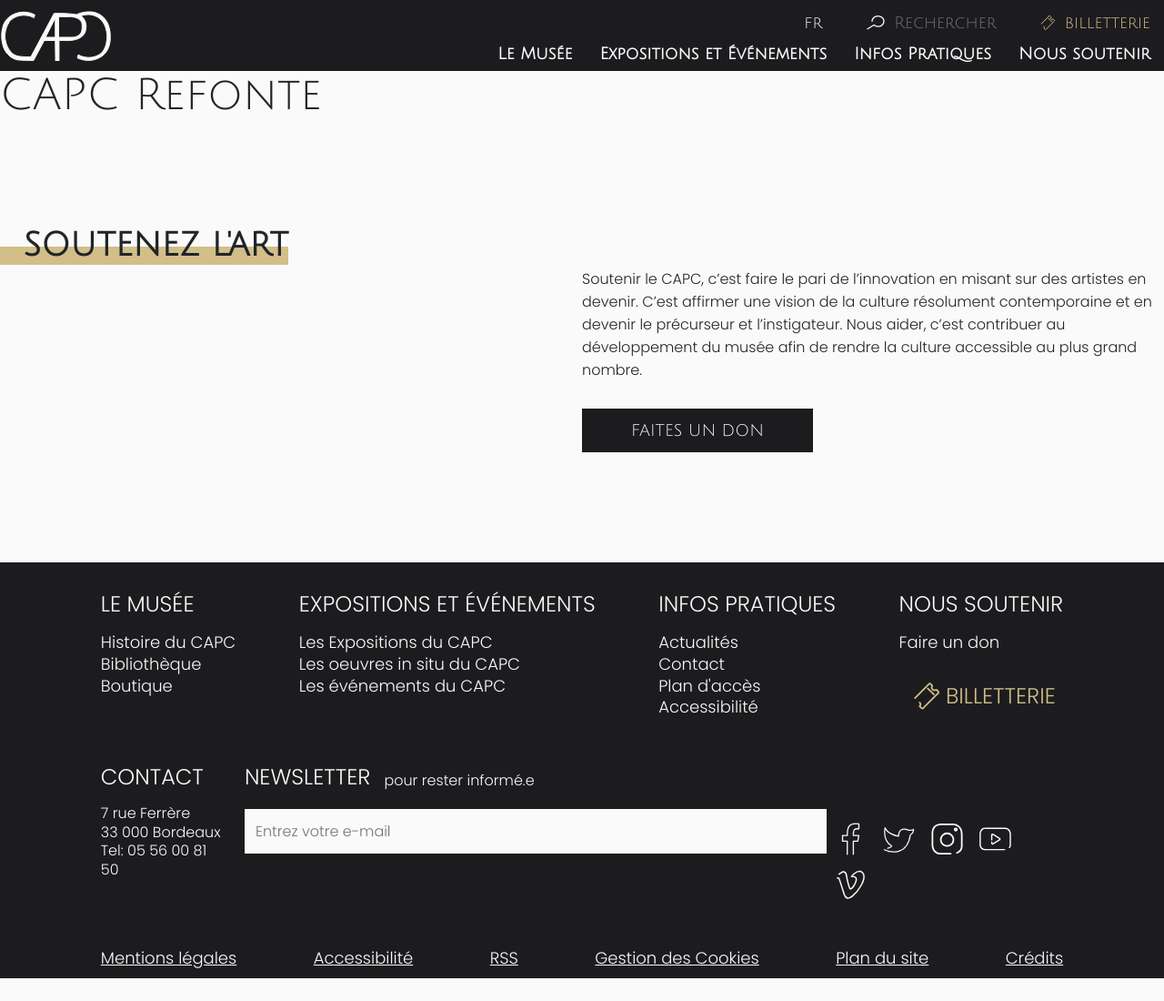
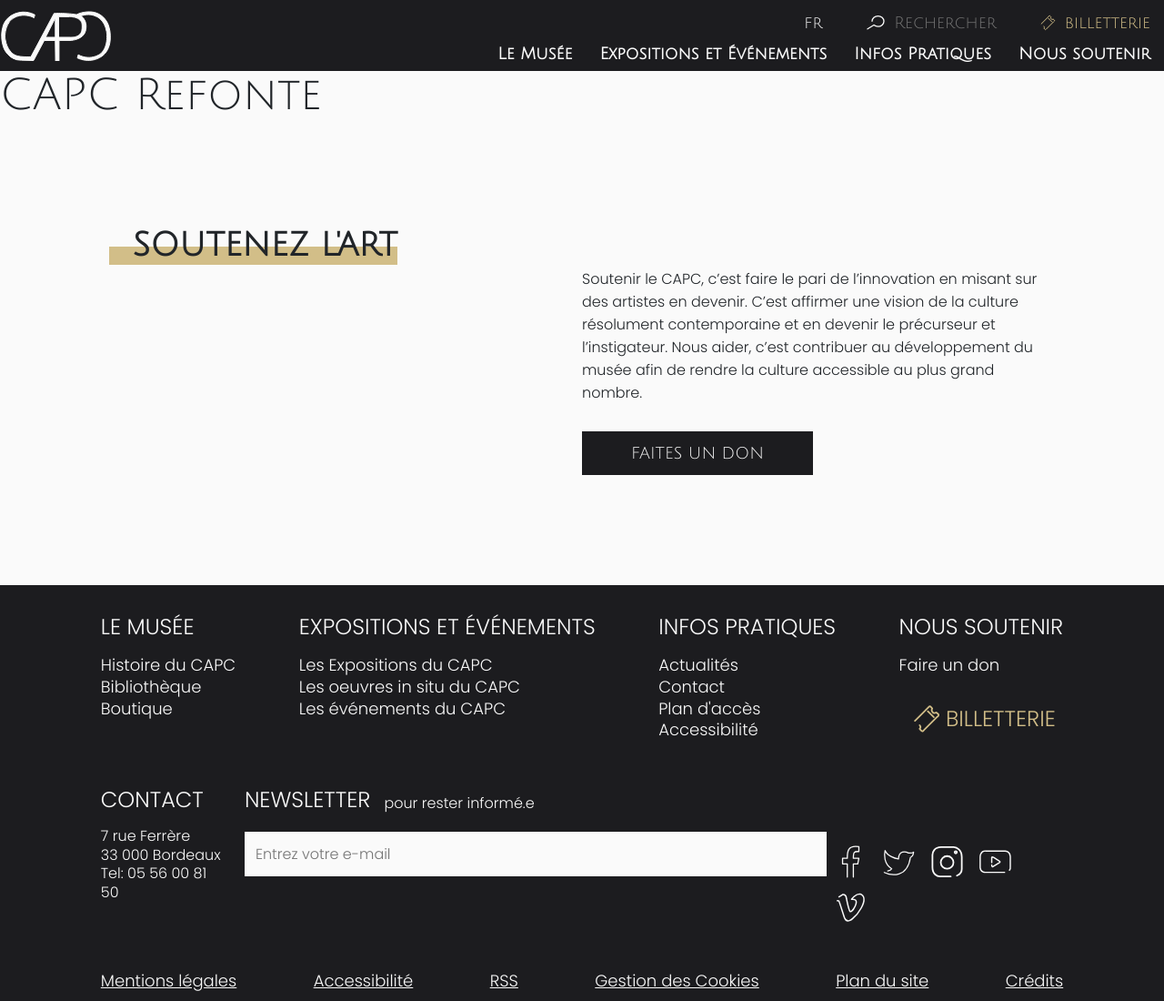
Before and after one commit to lucilegvl/mmi2024-avemis, a Jekyll site: the page built from README.md, in a window 1280 px wide. Shown: the whole page at 91% size. Built offline with Jekyll 4.4.1, drawn with Linux system fonts in a browser that asks for light colours; our own code applies the rules of GitHub Pages for plain Markdown files; before the commit the page ends 1075 px from its top, so only the background shows below that.

Commit message:
des mArGeS

```diff
--- a/_sass/components/layouts_dons.scss
+++ b/_sass/components/layouts_dons.scss
@@ -1,7 +1,7 @@
 /* index et expos les textes avec le titre à gauche */
 
 .soutenezlart{
-   margin: 136px 0;
+   margin: 136px 120px;
    @media screen and (max-width:700px) {
       margin: 80px 0;
       flex-direction: column;
```
